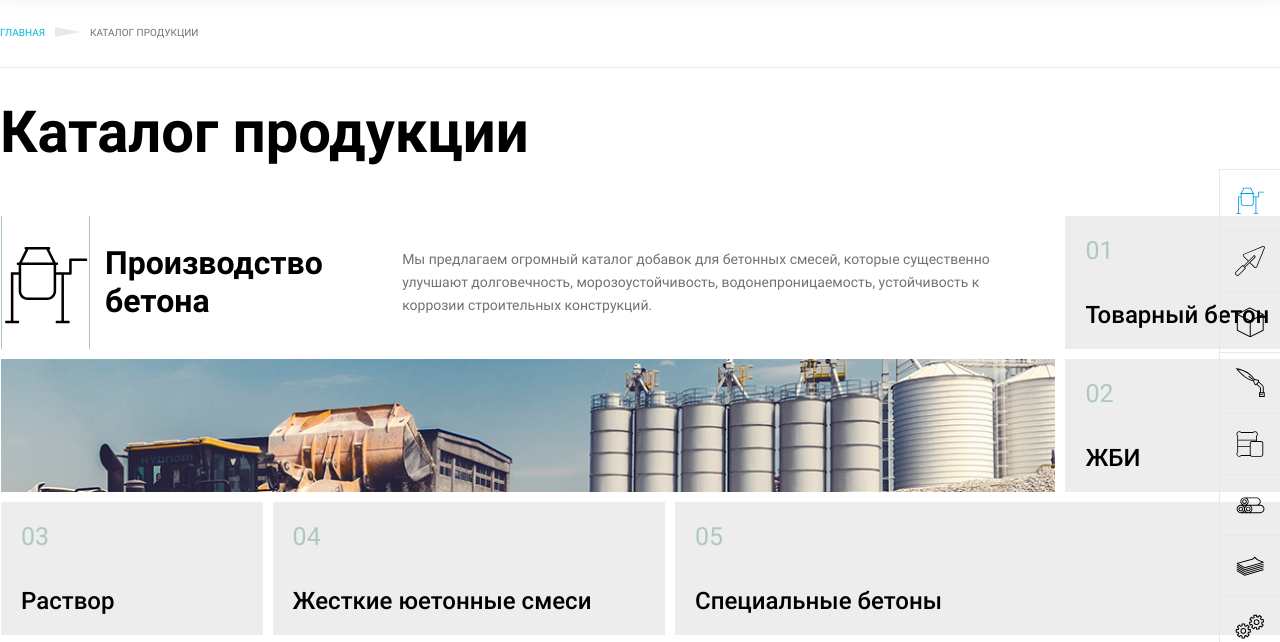
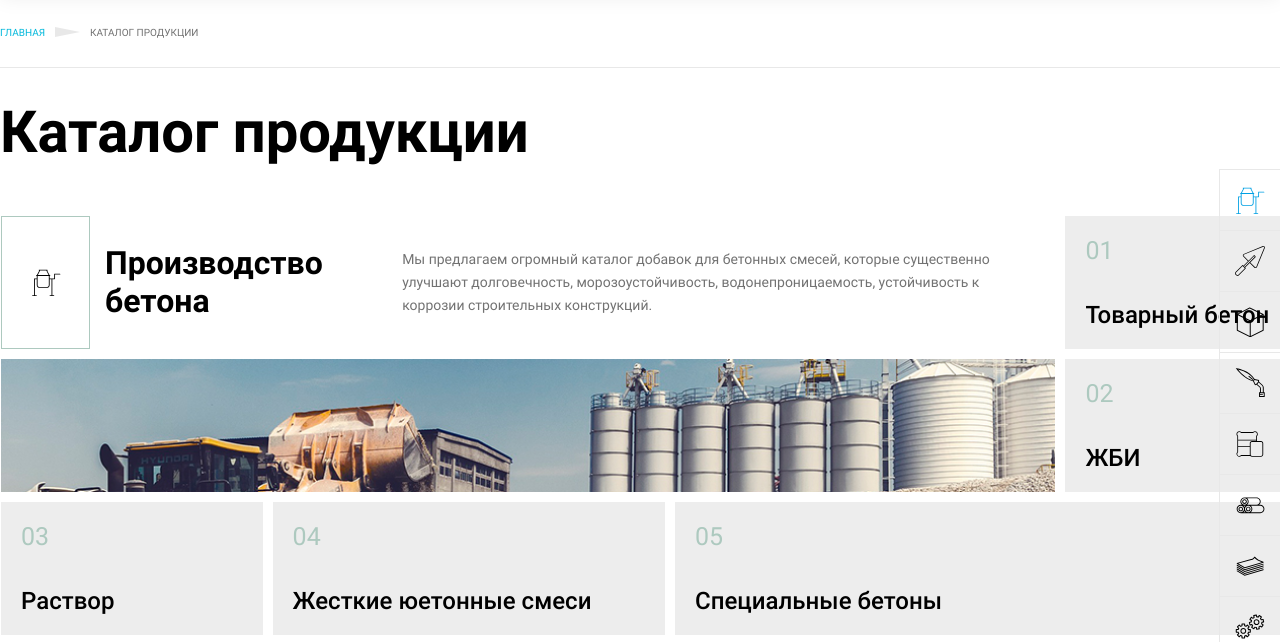
Before and after one commit to cloudmill/polyplast, a plain HTML site: page Product_catalog.html in a window 1280 px wide. Shown: the part 93-735 px from the top of the page. Drawn offline with nearby package versions, Linux system fonts and the light colour scheme; files that its build step writes are made by us from their sources.

Commit message:
Правки стилей по каталогу

```diff
--- a/new_styles/css/style.less
+++ b/new_styles/css/style.less
@@ -1028,14 +1028,14 @@ body{
                             justify-content: flex-start;
                             align-items: center;
                             .img{
-                                height: 100%;
+                                height: ~"calc(100% - 2px)";
                                 min-width: 87px;
                                 border: 1px solid #adc9bf;
                                 display: flex;
                                 justify-content: center;
                                 align-items: center;
                                 margin-right: 15px;
-                                svg{
+                                img{
                                     max-width: 30px;
                                     max-height: 30px;
                                 }
```
Also changed, not shown: new_styles/css/style.css.
